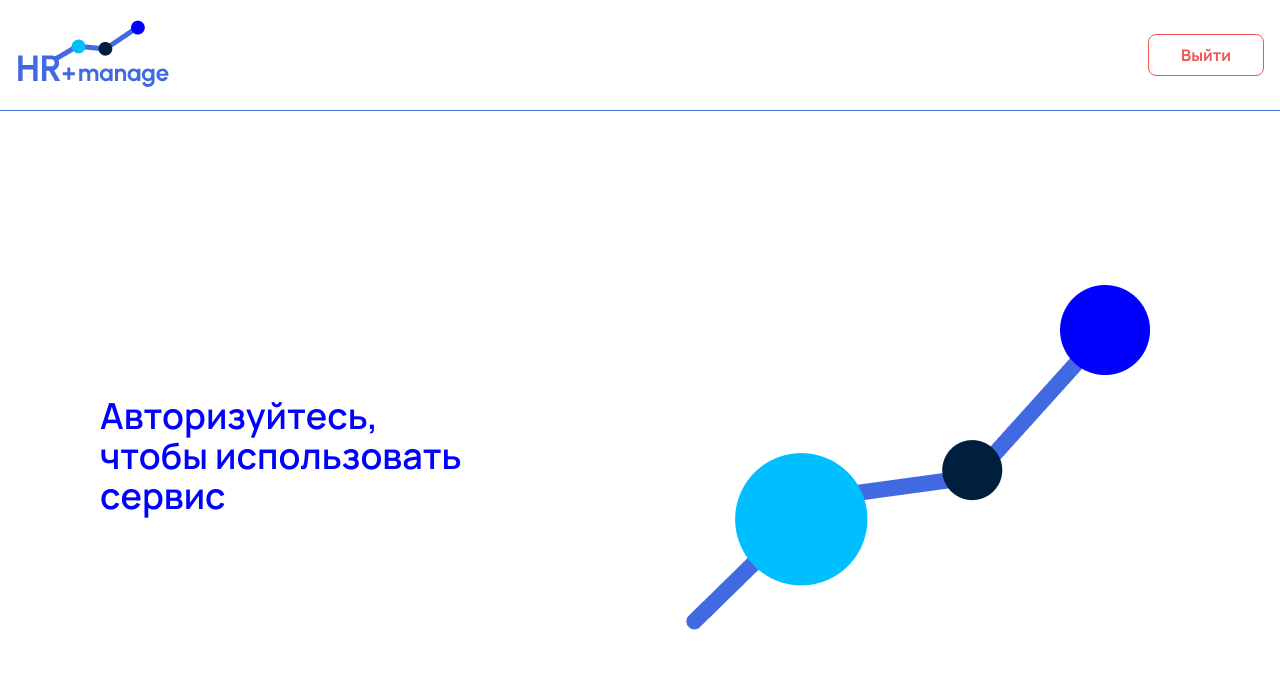
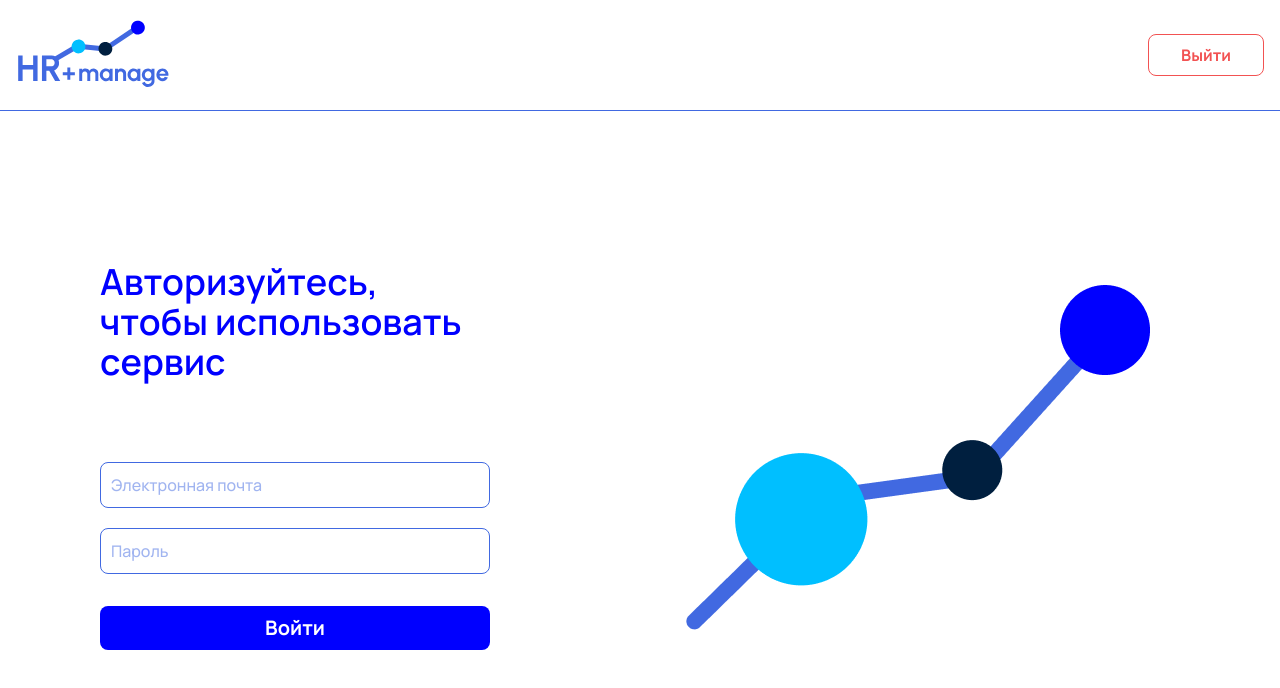
Before and after one commit to The73756/hr-manage, a Next.js app: page /login in a window 1280 px wide. Shown: the top 688 px of the page. Built offline with nearby package versions, Linux system fonts and the light colour scheme.

Commit message:
add login form

```diff
--- a/app/login/page.tsx
+++ b/app/login/page.tsx
@@ -1,4 +1,5 @@
 import { Header } from "@/components/header";
+import { LoginForm } from "@/components/login-form";
 import Image from "next/image";
 
 export default function Login() {
@@ -10,6 +11,7 @@ export default function Login() {
           <h1 className="max-w-[390px] font-semibold text-4xl text-blue">
             Авторизуйтесь, чтобы использовать сервис
           </h1>
+          <LoginForm />
         </div>
         <Image src="/img-1.png" alt="" aria-hidden width={530} height={404} />
       </div>
--- /dev/null
+++ b/components/login-form.tsx
@@ -0,0 +1,72 @@
+"use client";
+import { z } from "zod";
+import { zodResolver } from "@hookform/resolvers/zod";
+import { useForm } from "react-hook-form";
+import { Button } from "@/components/ui/button";
+import {
+  Form,
+  FormControl,
+  FormField,
+  FormItem,
+  FormMessage,
+} from "@/components/ui/form";
+import { Input } from "@/components/ui/input";
+import { useRouter } from "next/navigation";
+
+const formSchema = z.object({
+  email: z.string().email({ message: "Некорректные данные" }),
+  password: z.string().min(6, { message: "Некорректная длина пароля" }),
+});
+
+export const LoginForm = () => {
+  const router = useRouter();
+  const form = useForm<z.infer<typeof formSchema>>({
+    resolver: zodResolver(formSchema),
+    defaultValues: {
+      email: "",
+      password: "",
+    },
+  });
+
+  function onSubmit(values: z.infer<typeof formSchema>) {
+    console.log(values);
+    form.reset();
+    router.push("/");
+  }
+
+  return (
+    <Form {...form}>
+      <form onSubmit={form.handleSubmit(onSubmit)} className="space-y-8">
+        <div className="space-y-5">
+          <FormField
+            control={form.control}
+            name="email"
+            render={({ field }) => (
+              <FormItem>
+                <FormControl>
+                  <Input placeholder="Электронная почта" {...field} />
+                </FormControl>
+                <FormMessage />
+              </FormItem>
+            )}
+          />
+          <FormField
+            control={form.control}
+            name="password"
+            render={({ field }) => (
+              <FormItem>
+                <FormControl>
+                  <Input type="password" placeholder="Пароль" {...field} />
+                </FormControl>
+                <FormMessage />
+              </FormItem>
+            )}
+          />
+        </div>
+        <Button className="w-full" type="submit">
+          Войти
+        </Button>
+      </form>
+    </Form>
+  );
+};
--- /dev/null
+++ b/components/ui/form.tsx
@@ -0,0 +1,190 @@
+"use client";
+
+import * as React from "react";
+import * as LabelPrimitive from "@radix-ui/react-label";
+import { Slot } from "@radix-ui/react-slot";
+import {
+  Controller,
+  ControllerProps,
+  FieldPath,
+  FieldValues,
+  FormProvider,
+  useFormContext,
+} from "react-hook-form";
+
+import { cn } from "@/lib/utils";
+import { Label } from "@/components/ui/label";
+
+const Form = FormProvider;
+
+type FormFieldContextValue<
+  TFieldValues extends FieldValues = FieldValues,
+  TName extends FieldPath<TFieldValues> = FieldPath<TFieldValues>
+> = {
+  name: TName;
+};
+
+const FormFieldContext = React.createContext<FormFieldContextValue>(
+  {} as FormFieldContextValue
+);
+
+const FormField = <
+  TFieldValues extends FieldValues = FieldValues,
+  TName extends FieldPath<TFieldValues> = FieldPath<TFieldValues>
+>({
+  ...props
+}: ControllerProps<TFieldValues, TName>) => {
+  return (
+    <FormFieldContext.Provider value={{ name: props.name }}>
+      <Controller {...props} />
+    </FormFieldContext.Provider>
+  );
+};
+
+const useFormField = () => {
+  const fieldContext = React.useContext(FormFieldContext);
+  const itemContext = React.useContext(FormItemContext);
+  const { getFieldState, formState } = useFormContext();
+
+  const fieldState = getFieldState(fieldContext.name, formState);
+
+  if (!fieldContext) {
+    throw new Error("useFormField should be used within <FormField>");
+  }
+
+  const { id } = itemContext;
+
+  return {
+    id,
+    name: fieldContext.name,
+    formItemId: `${id}-form-item`,
+    formDescriptionId: `${id}-form-item-description`,
+    formMessageId: `${id}-form-item-message`,
+    ...fieldState,
+  };
+};
+
+type FormItemContextValue = {
+  id: string;
+};
+
+const FormItemContext = React.createContext<FormItemContextValue>(
+  {} as FormItemContextValue
+);
+
+const FormItem = React.forwardRef<
+  HTMLDivElement,
+  React.HTMLAttributes<HTMLDivElement>
+>(({ className, ...props }, ref) => {
+  const id = React.useId();
+
+  return (
+    <FormItemContext.Provider value={{ id }}>
+      <div
+        ref={ref}
+        className={cn("space-y-2 relative", className)}
+        {...props}
+      />
+    </FormItemContext.Provider>
+  );
+});
+FormItem.displayName = "FormItem";
+
+const FormLabel = React.forwardRef<
+  React.ElementRef<typeof LabelPrimitive.Root>,
+  React.ComponentPropsWithoutRef<typeof LabelPrimitive.Root>
+>(({ className, ...props }, ref) => {
+  const { error, formItemId } = useFormField();
+
+  return (
+    <Label
+      ref={ref}
+      className={cn(error && "text-red dark:text-red-900", className)}
+      htmlFor={formItemId}
+      {...props}
+    />
+  );
+});
+FormLabel.displayName = "FormLabel";
+
+const FormControl = React.forwardRef<
+  React.ElementRef<typeof Slot>,
+  React.ComponentPropsWithoutRef<typeof Slot>
+>(({ ...props }, ref) => {
+  const { error, formItemId, formDescriptionId, formMessageId } =
+    useFormField();
+
+  return (
+    <Slot
+      ref={ref}
+      id={formItemId}
+      className={error && "border-red"}
+      aria-describedby={
+        !error
+          ? `${formDescriptionId}`
+          : `${formDescriptionId} ${formMessageId}`
+      }
+      aria-invalid={!!error}
+      {...props}
+    />
+  );
+});
+FormControl.displayName = "FormControl";
+
+const FormDescription = React.forwardRef<
+  HTMLParagraphElement,
+  React.HTMLAttributes<HTMLParagraphElement>
+>(({ className, ...props }, ref) => {
+  const { formDescriptionId } = useFormField();
+
+  return (
+    <p
+      ref={ref}
+      id={formDescriptionId}
+      className={cn(
+        "text-sm text-neutral-500 dark:text-neutral-400",
+        className
+      )}
+      {...props}
+    />
+  );
+});
+FormDescription.displayName = "FormDescription";
+
+const FormMessage = React.forwardRef<
+  HTMLParagraphElement,
+  React.HTMLAttributes<HTMLParagraphElement>
+>(({ className, children, ...props }, ref) => {
+  const { error, formMessageId } = useFormField();
+  const body = error ? String(error?.message) : children;
+
+  if (!body) {
+    return null;
+  }
+
+  return (
+    <p
+      ref={ref}
+      id={formMessageId}
+      className={cn(
+        "text-xs absolute -top-6 font-medium text-red dark:text-red-900",
+        className
+      )}
+      {...props}
+    >
+      {body}
+    </p>
+  );
+});
+FormMessage.displayName = "FormMessage";
+
+export {
+  useFormField,
+  Form,
+  FormItem,
+  FormLabel,
+  FormControl,
+  FormDescription,
+  FormMessage,
+  FormField,
+};
--- /dev/null
+++ b/components/ui/label.tsx
@@ -0,0 +1,26 @@
+"use client"
+
+import * as React from "react"
+import * as LabelPrimitive from "@radix-ui/react-label"
+import { cva, type VariantProps } from "class-variance-authority"
+
+import { cn } from "@/lib/utils"
+
+const labelVariants = cva(
+  "text-sm font-medium leading-none peer-disabled:cursor-not-allowed peer-disabled:opacity-70"
+)
+
+const Label = React.forwardRef<
+  React.ElementRef<typeof LabelPrimitive.Root>,
+  React.ComponentPropsWithoutRef<typeof LabelPrimitive.Root> &
+    VariantProps<typeof labelVariants>
+>(({ className, ...props }, ref) => (
+  <LabelPrimitive.Root
+    ref={ref}
+    className={cn(labelVariants(), className)}
+    {...props}
+  />
+))
+Label.displayName = LabelPrimitive.Root.displayName
+
+export { Label }
```
Also changed, not shown: package.json (+6 -1 lines), 1 other file (tests, documents, lock files or other folders).
